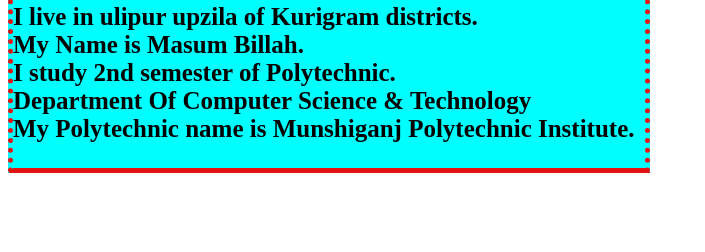
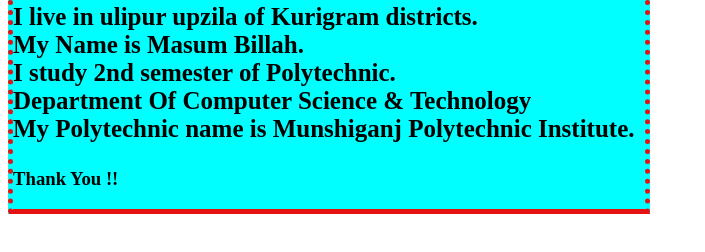
Before and after one commit to Masumbillah2062003/my-first-website, a plain HTML site: page index.html in a window 1280 px wide. Shown: the part 284-536 px from the top of the page, without its empty margins (0-705 px from the left). Drawn offline with Linux system fonts and the light colour scheme.

Commit message:
Update index.html

```diff
--- a/index.html
+++ b/index.html
@@ -17,7 +17,7 @@
         <h1>My identity</h1>
         <p>I live in ulipur upzila of Kurigram districts.
         <br> My Name is Masum Billah.<br> I study 2nd semester of Polytechnic.<br>Department Of Computer Science & Technology<br>My Polytechnic name is Munshiganj Polytechnic Institute. </p>
-
+        <h3> Thank You !!</h3>
     </div>
 
 </body>
```
